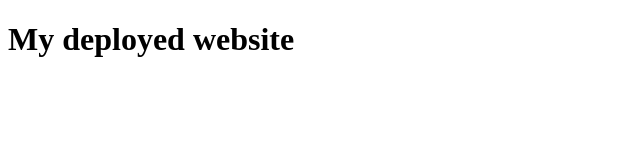
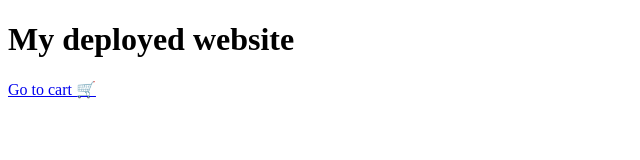
Before and after one commit to slm55/deploy-test, a plain HTML site: page index.html in a window 1280 px wide. Shown: the whole page, without its empty margins (0-640 px from the left). Drawn offline with Linux system fonts and the light colour scheme.

Commit message:
added cart

```diff
--- a/index.html
+++ b/index.html
@@ -7,5 +7,6 @@
 </head>
 <body>
     <h1>My deployed website</h1>
+    <a href="cart.html">Go to cart 🛒</a>
 </body>
 </html>
```
Also changed, not shown: cart.html (added).
